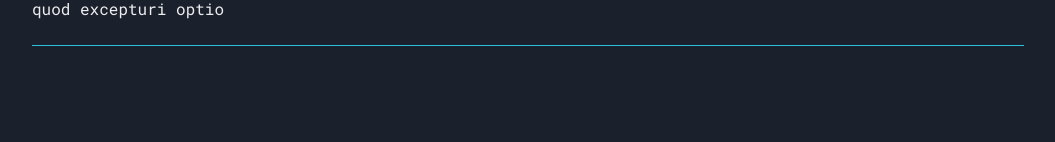
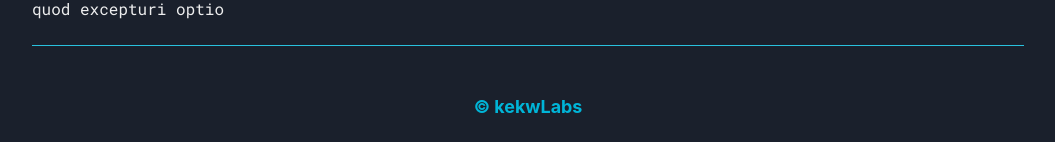
Before and after one commit to kekwlabs/kek-blogs, a Next.js app: page / in a window 1280 px wide. Shown: the part 1139-1281 px from the top of the page, without its empty margins (112-1167 px from the left). Before the commit the page ends 1209 px from the top, so only its background shows below. Built offline with nearby package versions, Linux system fonts and the light colour scheme.

Commit message:
home: add footer

```diff
--- a/pages/index.tsx
+++ b/pages/index.tsx
@@ -32,6 +32,12 @@ const Home: NextPage = () => {
             {blogs}
         </div>
       </section>
+
+      <Container padding="1.5rem" centerContent>
+        <Text fontSize="1.12rem" color="cyan.500" as="b">
+          <a href="https://github.com/orgs/kekwlabs/people">&copy; kekwLabs</a>
+        </Text>
+      </Container>
     </main>
   )
 }
```
